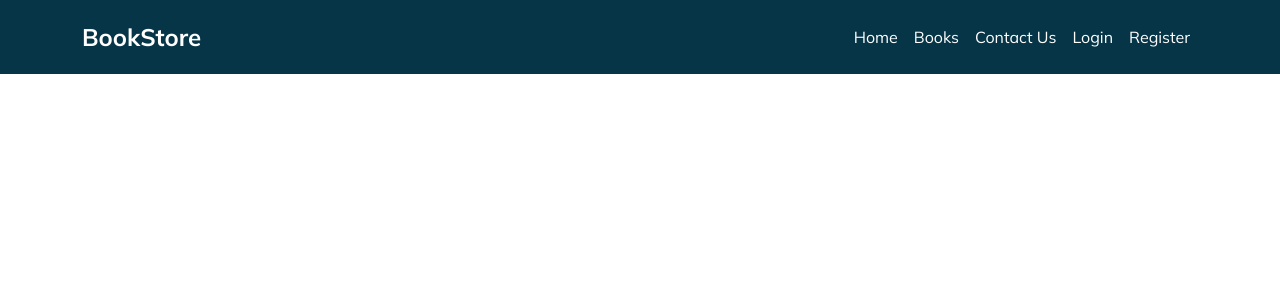
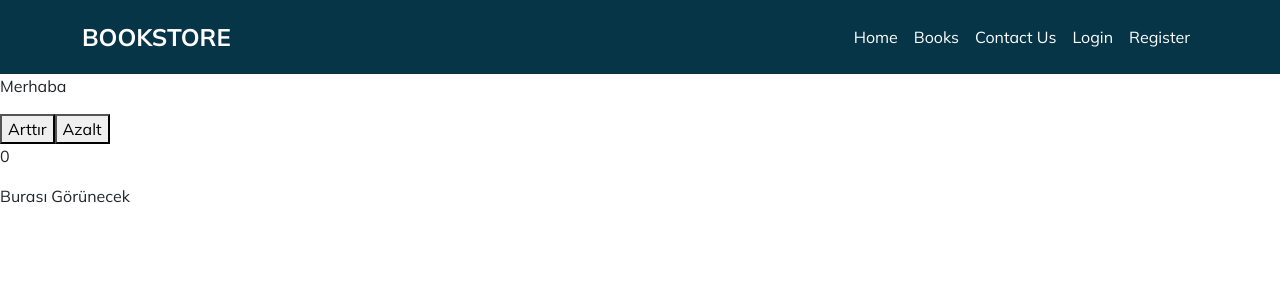
Before and after one commit to rhcndrsn/bookstore, a Vue app in the folder frontend/: page / in a window 1280 px wide. Shown: the top 300 px of the page. Built offline with nearby package versions, Linux system fonts and the light colour scheme.

Commit message:
reactivity and data function sample

```diff
--- a/frontend/src/App.vue
+++ b/frontend/src/App.vue
@@ -1,5 +1,10 @@
 <template>
     <NavBar />
+
+    <p> {{ message }} </p>
+    <button @click="count++">Arttır</button><button @click="count--">Azalt</button>
+    <p> {{ count }}</p>
+    <p v-if="isVisible">Burası Görünecek</p>
 </template>
 
 <script>
@@ -10,6 +15,13 @@ export default {
     name: "App",
     components: {
         NavBar
+    },
+    data() {
+        return {
+            message: "Merhaba",
+            count: 0,
+            isVisible: true
+        }
     }
 }
 </script>
--- a/frontend/src/components/NavBar.vue
+++ b/frontend/src/components/NavBar.vue
@@ -1,7 +1,7 @@
 <template>
     <nav class="navbar navbar-expand-md custom-nav">
         <div class="container">
-            <a class="navbar-brand" href="#">BookStore</a>
+            <a class="navbar-brand" href="#">{{ brandName.toUpperCase() }}</a>
             <ul class="navbar-nav">
                 <li class="nav-item">
                     <a class="nav-link" href="#">Home</a>
@@ -26,7 +26,12 @@
 
 <script>
     export default {
-        name: "NavBar"
+        name: "NavBar",
+        data() {
+            return {
+                brandName: "BookStore",
+            }
+        }
     }
 </script>
 
```
